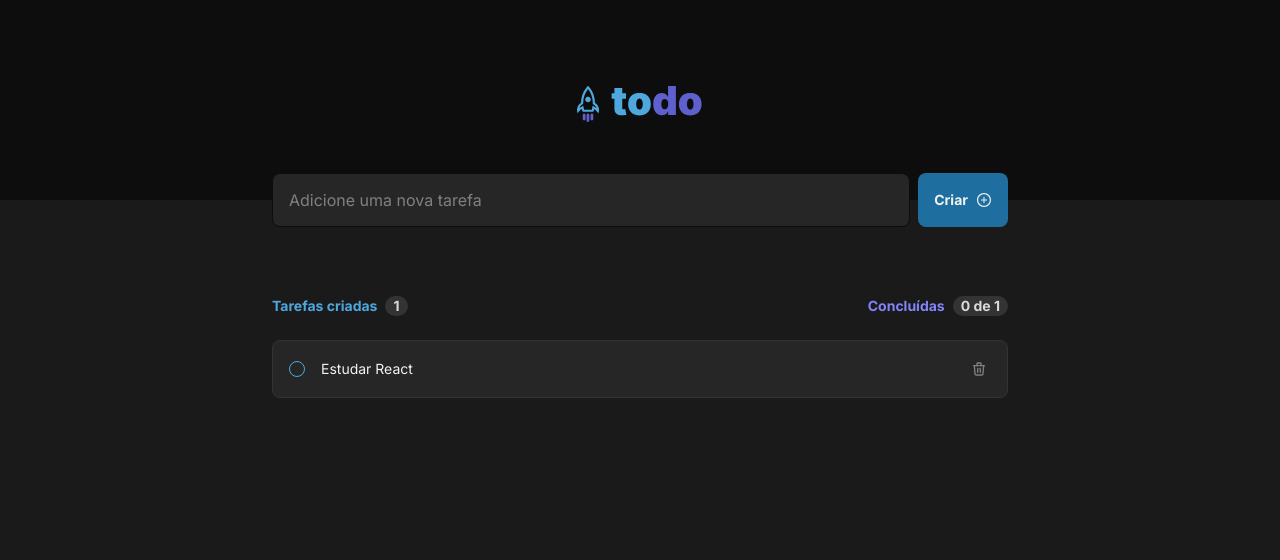
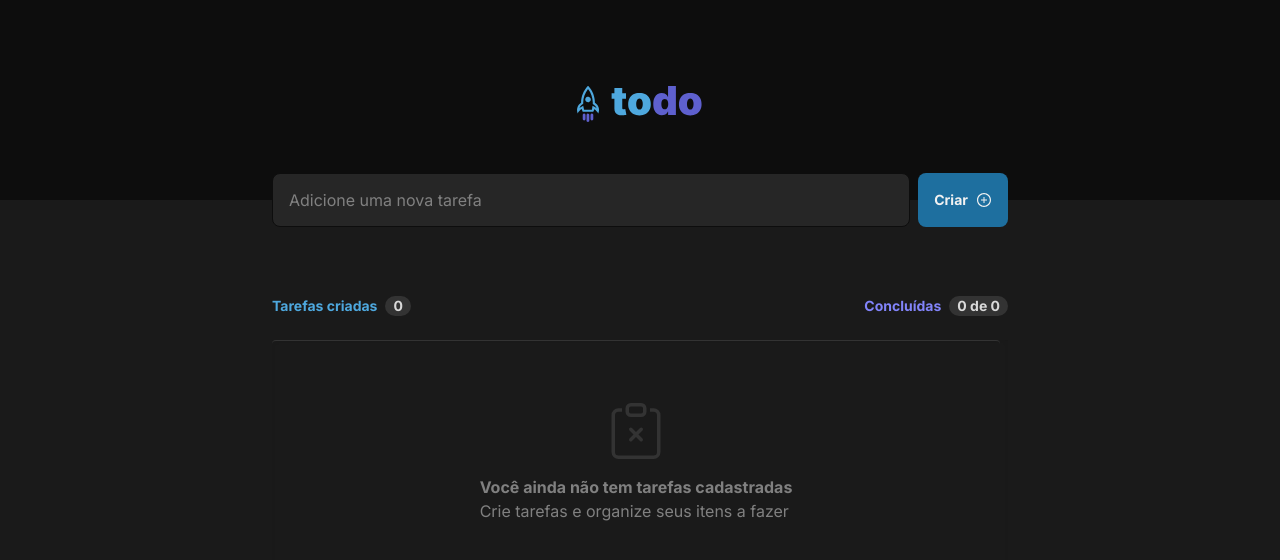
Before and after one commit to bduarte10/todo-app, a React (Vite) app: page / in a window 1280 px wide. Shown: the top 560 px of the page. Built offline with nearby package versions, Linux system fonts and the light colour scheme.

Commit message:
feature: adiciona toast de notificação e condicional de renderização na TaskList

```diff
--- a/package.json
+++ b/package.json
@@ -11,7 +11,8 @@
   "dependencies": {
     "react": "^18.2.0",
     "react-dom": "^18.2.0",
-    "react-icons": "^4.7.1"
+    "react-icons": "^4.7.1",
+    "react-toastify": "^9.1.1"
   },
   "devDependencies": {
     "@types/react": "^18.0.26",
--- a/src/App.tsx
+++ b/src/App.tsx
@@ -1,4 +1,5 @@
 import { useState } from 'react'
+import { ToastContainer, toast } from 'react-toastify'
 
 import Header from './components/Header'
 import TaskList from './components/TaskList'
@@ -10,12 +11,10 @@ export interface TaskType {
 }
 
 function App() {
-  const [tasks, setTasks] = useState<TaskType[]>([
-    { id: '1', title: 'Estudar React', isCompleted: false },
-  ])
+  const [tasks, setTasks] = useState<TaskType[]>([])
 
   return (
-    <main className="bg-gray-600 h-screen w-full">
+    <main className=" h-screen w-full">
       <Header
         tasks={tasks}
         addTask={setTasks}
@@ -24,6 +23,7 @@ function App() {
         tasks={tasks}
         setTasks={setTasks}
       />
+      <ToastContainer autoClose={1500} />
     </main>
   )
 }
--- /dev/null
+++ b/src/components/EmptyTaskList.tsx
@@ -0,0 +1,22 @@
+import { BsClipboardX } from 'react-icons/bs'
+
+const EmptyTaskList = () => {
+  return (
+    <div className="h-[244px] w-full max-w-[736px] border-t rounded border-gray-400 flex justify-center items-center flex-col gap-4">
+      <BsClipboardX
+        size={56}
+        className="text-gray-400"
+      />
+      <div className="flex flex-col">
+        <span className="font-bold text-gray-300">
+          Você ainda não tem tarefas cadastradas
+        </span>
+        <span className="text-gray-300">
+          Crie tarefas e organize seus itens a fazer
+        </span>
+      </div>
+    </div>
+  )
+}
+
+export default EmptyTaskList
--- a/src/components/Header.tsx
+++ b/src/components/Header.tsx
@@ -2,6 +2,8 @@ import { AiOutlinePlusCircle } from 'react-icons/ai'
 import { TaskType } from '../App'
 import logo from '../assets/Logo.svg'
 import { useState } from 'react'
+import { toast } from 'react-toastify'
+import 'react-toastify/dist/ReactToastify.css'
 
 interface HeaderProps {
   addTask: (task: TaskType[]) => void
@@ -17,9 +19,13 @@ const Header = ({ addTask, tasks }: HeaderProps) => {
       title: value,
       isCompleted: false,
     }
-
-    addTask([...tasks, newTask])
-    setValue('')
+    if (newTask.title.trim() === '') {
+      return toast.error('Nenhuma tarefa foi definida')
+    } else {
+      addTask([...tasks, newTask])
+      setValue('')
+      toast.success('Tarefa adicionada com sucesso')
+    }
   }
 
   return (
@@ -40,7 +46,7 @@ const Header = ({ addTask, tasks }: HeaderProps) => {
 
         <button
           onClick={handleAddTask}
-          className="bg-blue-dark hover:bg-blue transition-colors text-sm font-bold px-4 py-4 flex rounded-lg items-center gap-2">
+          className="bg-blue-dark hover:bg-blue transition-colors text-sm font-bold px-4 py-4 flex rounded-lg items-center outline-none gap-2">
           Criar
           <AiOutlinePlusCircle size={16} />
         </button>
--- a/src/components/TaskList.tsx
+++ b/src/components/TaskList.tsx
@@ -1,4 +1,5 @@
 import { TaskType } from '../App'
+import EmptyTaskList from './EmptyTaskList'
 import Task from './Task'
 
 interface TaskListProps {
@@ -15,8 +16,8 @@ const TaskList = ({ tasks, setTasks }: TaskListProps) => {
   }
 
   return (
-    <div className=" p-3 lg:p-0">
-      <div className=" max-w-[736px] w-full m-auto mb-6 ">
+    <div className=" p-3 lg:p-0 ">
+      <div className=" max-w-[736px] w-full m-auto mb-6  ">
         <div className="flex justify-between ">
           <span className="text-blue font-bold text-sm flex gap-2 ">
             Tarefas criadas
@@ -33,7 +34,11 @@ const TaskList = ({ tasks, setTasks }: TaskListProps) => {
           </span>
         </div>
       </div>
-      {tasks.map((task) => (
+      <div className="h-full md:max-h-[680px] shadow-inner max-w-[736px] m-auto pr-2 overflow-y-auto">
+        {tasks.length === 0 ? (
+          <EmptyTaskList />
+        ) : (
+          tasks.map((task) => (
             <Task
               key={task.id}
               title={task.title}
@@ -48,7 +53,9 @@ const TaskList = ({ tasks, setTasks }: TaskListProps) => {
               isCompleted={task.isCompleted}
               handleDeleteTask={() => deleteTask(task.id)}
             />
-      ))}
+          ))
+        )}
+      </div>
     </div>
   )
 }
--- a/src/index.css
+++ b/src/index.css
@@ -4,7 +4,21 @@
 
 body {
   font-family: 'Inter', sans-serif;
+  @apply bg-gray-600;
 }
 .input-task {
   bottom: calc(-54px / 2);
 }
+::-webkit-scrollbar {
+  width: 10px;
+}
+::-webkit-scrollbar-track {
+  @apply bg-gray-700;
+}
+::-webkit-scrollbar-thumb {
+  border-radius: 10px;
+  @apply bg-gray-500;
+}
+::-webkit-scrollbar-thumb:hover {
+  @apply bg-gray-400;
+}
```
Also changed, not shown: 1 other file (tests, documents, lock files or other folders). Lines whose indentation alone changed are shown as unchanged.
